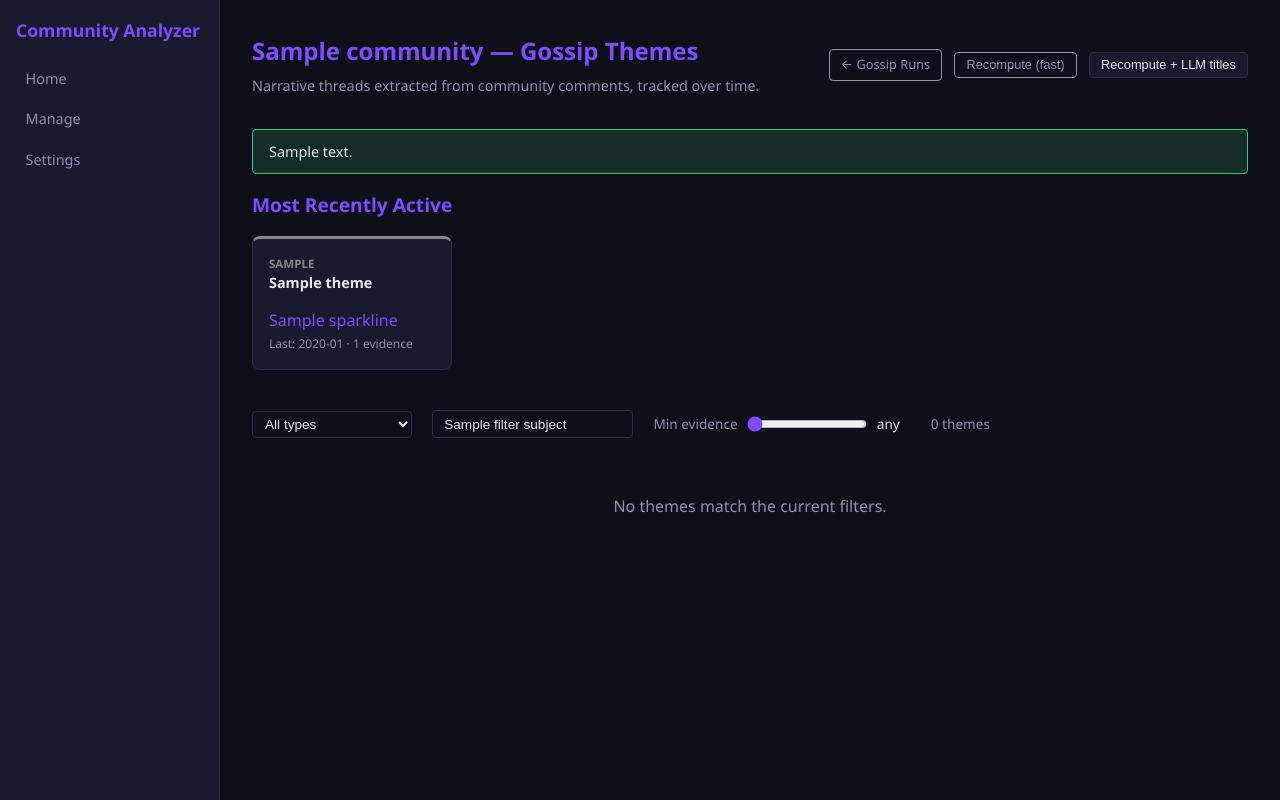
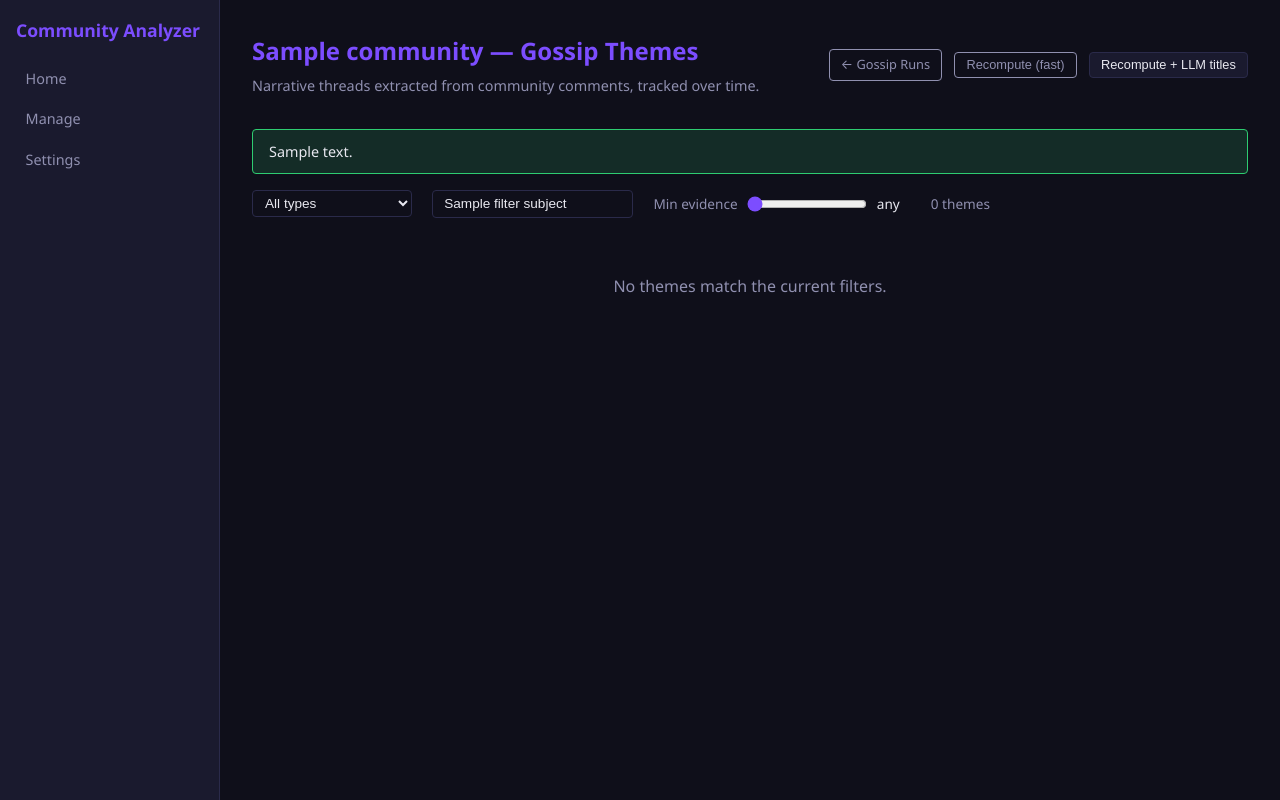
Before and after one commit to arnaud-cloud/YouTubeCommunityAnalyzer, a Flask app: template templates/themes_browse.html in a window 1280 px wide. Run offline with Flask 3, Linux system fonts and the light colour scheme; the template is opened without the code that fills it: most values are stand-ins (such as "Sample title", 1, 10 or a date in 2020).

Commit message:
Recently Active strip always shows top 6 after filtering
Strip is now JS-driven: rebuilt on every filter change from the first
6 grid cards that pass all active filters (type, subject, evidence).
No more stale server-rendered list.

Co-Authored-By: Claude Sonnet 4.6 <noreply@anthropic.com>

```diff
--- a/templates/themes_browse.html
+++ b/templates/themes_browse.html
@@ -44,25 +44,11 @@
 
 {% if themes %}
 
-{# ── Most Recently Active strip ─────────────────────────────────────────── #}
-{% set recent = themes[:8] %}
+{# ── Most Recently Active strip — populated by JS after filtering ────────── #}
 <div class="section" id="recent-strip-section">
     <h2>Most Recently Active</h2>
     <div style="display:flex;gap:1rem;overflow-x:auto;padding-bottom:.5rem" id="recent-strip">
-        {% for t in recent %}
-        <a href="{{ url_for('themes.detail', theme_id=t.id) }}"
-           class="recent-card"
-           data-evidence="{{ t.total_evidence }}"
-           style="text-decoration:none;flex-shrink:0;width:200px;background:var(--surface);border:1px solid var(--border);border-top:3px solid {{ t.type_color }};border-radius:8px;padding:1rem;display:flex;flex-direction:column;gap:.5rem">
-            <div style="font-size:.72rem;font-weight:bold;text-transform:uppercase;color:{{ t.type_color }}">{{ t.gossip_type or 'unknown' }}</div>
-            <div style="font-size:.9rem;font-weight:600;color:var(--text);line-height:1.3;min-height:2.4em">{{ t.title[:60] }}</div>
-            <div>{{ t.sparkline | safe }}</div>
-            <div style="font-size:.75rem;color:var(--muted)">
-                {% if t.last_seen_at %}Last: {{ t.last_seen_at[:7] }}{% endif %}
-                · {{ t.total_evidence }} evidence
-            </div>
-        </a>
-        {% endfor %}
+        <p class="muted" style="font-size:.85rem;padding:.5rem 0">Loading…</p>
     </div>
 </div>
 
@@ -96,6 +82,9 @@
            data-type="{{ t.gossip_type or '' }}"
            data-subjects="{{ t.subjects | join(' ') | lower }}"
            data-evidence="{{ t.total_evidence }}"
+           data-title="{{ t.title | e }}"
+           data-type-color="{{ t.type_color }}"
+           data-last-seen="{{ t.last_seen_at or '' }}"
            style="text-decoration:none;display:flex;flex-direction:column;gap:.6rem;
                   background:var(--surface);border:1px solid var(--border);
                   border-top:3px solid {{ t.type_color }};border-radius:8px;
@@ -112,7 +101,7 @@
                 {% endfor %}
             </div>
             {% endif %}
-            <div>{{ t.sparkline | safe }}</div>
+            <div class="card-sparkline">{{ t.sparkline | safe }}</div>
             <div style="font-size:.78rem;color:var(--muted);margin-top:auto">
                 {% if t.first_seen_at %}First: {{ t.first_seen_at[:7] }}{% endif %}
                 {% if t.first_seen_at and t.last_seen_at %} · {% endif %}
@@ -143,13 +132,51 @@ const subjectInput   = document.getElementById('filter-subject');
 const evidenceSlider = document.getElementById('filter-evidence');
 const evidenceLabel  = document.getElementById('evidence-label');
 const cards          = document.querySelectorAll('.theme-card');
-const recentCards    = document.querySelectorAll('.recent-card');
+const recentStrip    = document.getElementById('recent-strip');
 const recentSection  = document.getElementById('recent-strip-section');
 const noResults      = document.getElementById('no-results');
 const countEl        = document.getElementById('filter-count');
+const STRIP_SIZE     = 6;
 
 function updateEvidenceLabel(val) {
     evidenceLabel.textContent = val <= 1 ? 'any' : (val >= 20 ? '20+' : String(val));
+}
+
+function cardPasses(card, fType, fSubject, fEvidence) {
+    const typeOk     = !fType    || card.dataset.type === fType;
+    const subjectOk  = !fSubject || card.dataset.subjects.includes(fSubject);
+    const evidenceOk = fEvidence <= 1 || parseInt(card.dataset.evidence, 10) >= fEvidence;
+    return typeOk && subjectOk && evidenceOk;
+}
+
+function buildStripCard(card) {
+    const href      = card.getAttribute('href');
+    const color     = card.dataset.typeColor;
+    const type      = card.dataset.type || 'unknown';
+    const title     = card.dataset.title || '';
+    const evidence  = card.dataset.evidence;
+    const lastSeen  = (card.dataset.lastSeen || '').slice(0, 7);
+    const sparkline = card.querySelector('.card-sparkline');
+
+    const a = document.createElement('a');
+    a.href  = href;
+    a.style.cssText = `text-decoration:none;flex-shrink:0;width:200px;background:var(--surface);
+        border:1px solid var(--border);border-top:3px solid ${color};border-radius:8px;
+        padding:1rem;display:flex;flex-direction:column;gap:.5rem`;
+    a.innerHTML = `
+        <div style="font-size:.72rem;font-weight:bold;text-transform:uppercase;color:${color}">${escHtml(type)}</div>
+        <div style="font-size:.9rem;font-weight:600;color:var(--text);line-height:1.3;min-height:2.4em">${escHtml(title.slice(0, 60))}</div>
+        <div class="strip-sparkline"></div>
+        <div style="font-size:.75rem;color:var(--muted)">${lastSeen ? 'Last: ' + lastSeen : ''} · ${evidence} evidence</div>
+    `;
+    if (sparkline) {
+        a.querySelector('.strip-sparkline').innerHTML = sparkline.innerHTML;
+    }
+    return a;
+}
+
+function escHtml(s) {
+    return String(s).replace(/&/g,'&amp;').replace(/</g,'&lt;').replace(/>/g,'&gt;').replace(/"/g,'&quot;');
 }
 
 function applyFilters() {
@@ -159,27 +186,27 @@ function applyFilters() {
 
     updateEvidenceLabel(fEvidence);
 
-    // Grid cards
-    let visible = 0;
+    // Filter grid cards
+    const passing = [];
     cards.forEach(card => {
-        const typeOk     = !fType    || card.dataset.type === fType;
-        const subjectOk  = !fSubject || card.dataset.subjects.includes(fSubject);
-        const evidenceOk = fEvidence <= 1 || parseInt(card.dataset.evidence, 10) >= fEvidence;
-        const show = typeOk && subjectOk && evidenceOk;
+        const show = cardPasses(card, fType, fSubject, fEvidence);
         card.style.display = show ? '' : 'none';
-        if (show) visible++;
+        if (show) passing.push(card);
     });
-    if (countEl) countEl.textContent = visible + ' theme' + (visible !== 1 ? 's' : '');
-    if (noResults) noResults.style.display = (visible === 0 && cards.length > 0) ? '' : 'none';
+    if (countEl) countEl.textContent = passing.length + ' theme' + (passing.length !== 1 ? 's' : '');
+    if (noResults) noResults.style.display = (passing.length === 0 && cards.length > 0) ? '' : 'none';
 
-    // Recently Active strip — hide cards that don't meet the evidence threshold
-    let recentVisible = 0;
-    recentCards.forEach(card => {
-        const evidenceOk = fEvidence <= 1 || parseInt(card.dataset.evidence, 10) >= fEvidence;
-        card.style.display = evidenceOk ? '' : 'none';
-        if (evidenceOk) recentVisible++;
-    });
-    if (recentSection) recentSection.style.display = recentVisible === 0 ? 'none' : '';
+    // Rebuild Recently Active strip from first STRIP_SIZE passing cards
+    if (recentStrip) {
+        recentStrip.innerHTML = '';
+        const top = passing.slice(0, STRIP_SIZE);
+        if (top.length === 0) {
+            recentSection.style.display = 'none';
+        } else {
+            recentSection.style.display = '';
+            top.forEach(card => recentStrip.appendChild(buildStripCard(card)));
+        }
+    }
 }
 
 if (typeSelect)     typeSelect.addEventListener('change', applyFilters);
```
